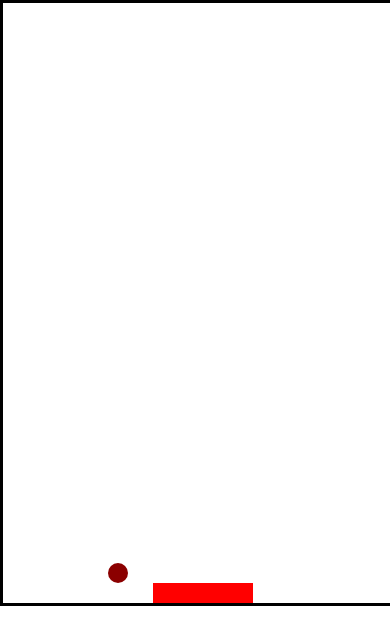
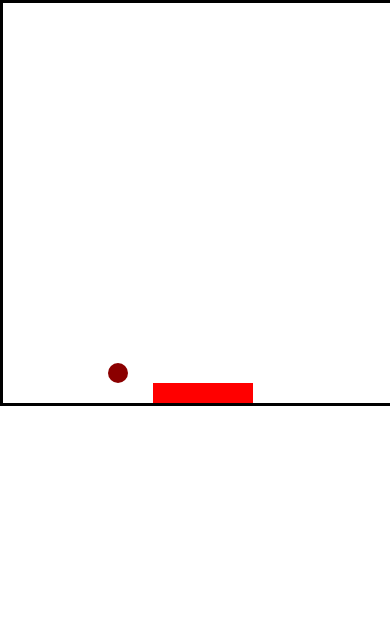
Before and after one commit to Beat0154/Brick-Breaker, a plain HTML site: page index.html in a window 390 px wide. Drawn offline with Linux system fonts and the light colour scheme.

Commit message:
Update style.css

```diff
--- a/style.css
+++ b/style.css
@@ -76,3 +76,20 @@ button:hover{
     color: white;
     cursor: pointer;
 }
+
+@media only screen and (max-width: 399px){
+   .game,.left,.right{
+        height: 400px;
+    }
+    @keyframes slideY{
+        0%{top:360px;}
+        50%{top:0px;}
+        100%{top:360px;}
+    }
+    .ball{
+        top:360px;
+    }
+    .balldiv{
+        height: 380px;
+    }
+}
```
